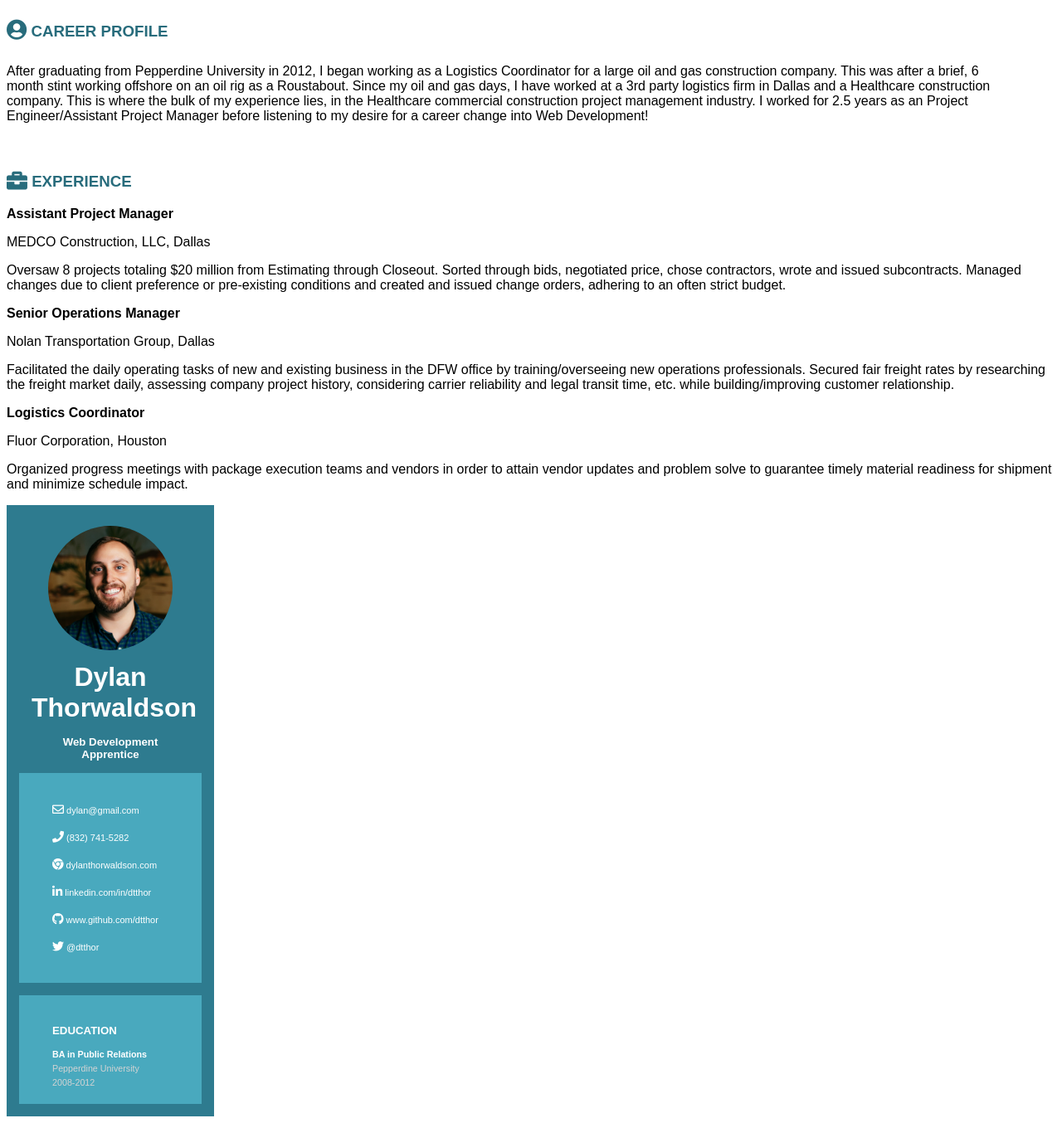
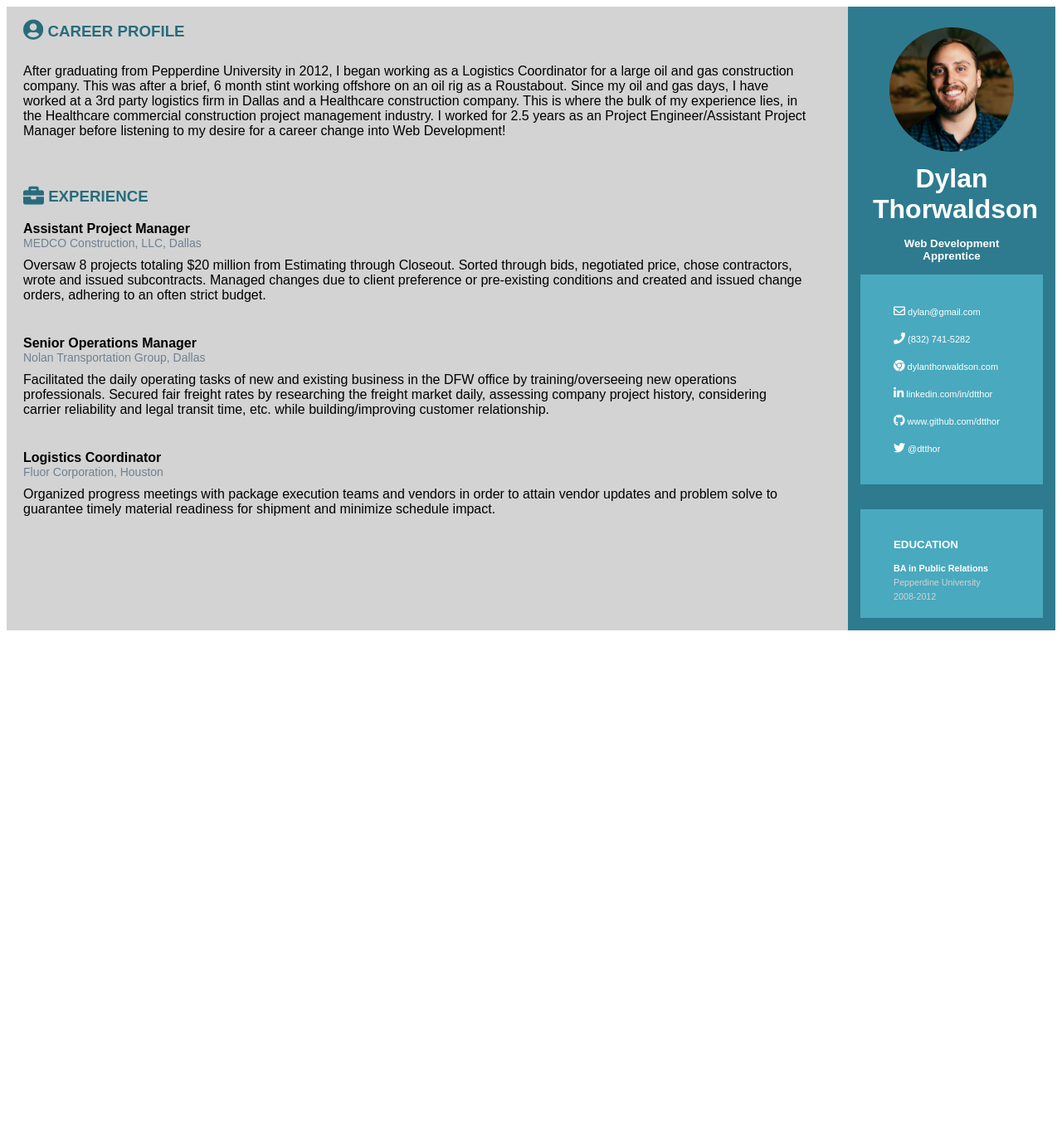
Before and after one commit to DTThor/react-resume, a React app: page / in a window 1280 px wide. Shown: the whole page at 83% size. After the commit the page ends 800 px from the top, so only its background shows below. Built offline with nearby package versions, Linux system fonts and the light colour scheme.

Commit message:
Add SASS and break down sidebar into contact and education react components

```diff
--- a/index.html
+++ b/index.html
@@ -3,7 +3,6 @@
   <head>
     <meta charset="UTF-8">
     <meta name="viewport" content="width=device-width, initial-scale=1.0">
-    <link rel="stylesheet" href="styles.css">
     <link rel="stylesheet" href="https://use.fontawesome.com/releases/v5.0.13/css/all.css" integrity="sha384-DNOHZ68U8hZfKXOrtjWvjxusGo9WQnrNx2sqG0tfsghAvtVlRW3tvkXWZh58N9jp" crossorigin="anonymous">
     <title>Dylan's Resume</title>
   </head>
--- a/styles.css
+++ b/input.scss
@@ -1,5 +1,9 @@
+$font-stack: Arial, sans-serif;
+$primary-background-color: lightgray;
+$sidebar-background: #2E7B8F;
+
 html {
-  font-family: Arial, "Helvetica Neue", Helvetica, sans-serif;
+  font: 100% $font-stack;
 }
 
 .container {
@@ -8,7 +12,7 @@ html {
 }
 
 .main {
-  background: lightgray;
+  background: $primary-background-color;
   padding-left: 20px;
 }
 
@@ -20,7 +24,7 @@ html {
 .container-side {
   display: flex;
   flex-direction: column;
-  background-color: #2E7B8F;
+  background-color: $sidebar-background;
   flex: initial;
   width: 250px;
   text-align: center;
--- a/src/App.js
+++ b/src/App.js
@@ -3,8 +3,9 @@ import ReactDOM from 'react-dom'
 import Profile from './components/Profile'
 import ExperienceList from './components/ExperienceList'
 import ExperienceCard from './components/ExperienceCard'
-import Sidebar from './components/Sidebar'
 import SectionHeader from './components/SectionHeader'
+import Contact from './components/Contact'
+import Education from './components/Education'
 import experience from './experience.js'
 
 class App extends Component {
@@ -14,12 +15,17 @@ class App extends Component {
 
   render() {
     return (
-      <div>
-        <SectionHeader name="CAREER PROFILE" icon="icon fas fa-user-circle fa-lg" />
-        <Profile />
-        <SectionHeader name="EXPERIENCE" icon="icon fas fa-briefcase fa-lg"/>
-        <ExperienceList />
-        <Sidebar />
+      <div className="container">
+        <div className="main">
+          <SectionHeader name="CAREER PROFILE" icon="icon fas fa-user-circle fa-lg" />
+          <Profile />
+          <SectionHeader name="EXPERIENCE" icon="icon fas fa-briefcase fa-lg"/>
+          <ExperienceList />
+        </div>
+        <div className="container-item container-side">
+          <Contact name="Dylan Thorwaldson" title="Web Development Apprentice" phone="(832) 741-5282" />
+          <Education title="EDUCATION" degree="BA in Public Relations" school="Pepperdine University" years="2008-2012" />
+        </div>
       </div>
     )
   }
--- a/src/components/Sidebar.js
+++ b/src/components/Contact.js
@@ -1,32 +1,22 @@
 import React from 'react';
 
 
-const Sidebar = () => (
+const Contact = ({name, title, phone}) => (
  (
-    <div className=' container container-item container-side'>
      <div>
        <img src="../profile.jpg" alt="Profile" />
-       <h1>Dylan Thorwaldson</h1>
-       <h5>Web Development Apprentice</h5>
+       <h1>{name}</h1>
+       <h5>{title}</h5>
        <ul className="contact">
          <li><i className="far fa-envelope fa-sm"></i><a href="mailto:notreal@gmail.com?subject=Hey-Dylan"> dylan@gmail.com</a></li>
-         <li><i className="fas fa-phone fa-sm"></i><a href="#">  (832) 741-5282</a></li>
+         <li><i className="fas fa-phone fa-sm"></i><a href="#">  {phone}</a></li>
          <li><i className="fab fa-chrome fa-sm"></i><a href="http://www.dylanthorwaldson.com" target="_blank" rel="noopener noreferrer">  dylanthorwaldson.com</a></li>
          <li><i className="fab fa-linkedin-in fa-sm"></i><a href="http://www.linkedin.com/in/dtthor" target="_blank" rel="noopener noreferrer">  linkedin.com/in/dtthor</a></li>
          <li><i className="fab fa-github fa-sm"></i><a href="http://www.github.com/dtthor" target="_blank" rel="noopener noreferrer">  www.github.com/dtthor</a></li>
        <li><i className="fab fa-twitter fa-sm"></i><a href="http://www.twitter.com/dtthor" target="_blank" rel="noopener noreferrer">  @dtthor</a></li>
        </ul>
-
-       <div className="education">
-         <h5>EDUCATION</h5>
-         <h6>BA in Public Relations</h6>
-         <h6 className="school">Pepperdine University</h6>
-         <h6 className="school">2008-2012</h6>
-
-       </div>
      </div>
-    </div>
   )
 )
 
-export default Sidebar;
+export default Contact;
--- /dev/null
+++ b/src/components/Education.js
@@ -0,0 +1,17 @@
+import React from 'react';
+
+
+const Education = ({ title, degree, school, years }) => (
+ (
+
+   <div className="education">
+     <h5>{title}</h5>
+     <h6>{degree}</h6>
+     <h6 className="school">{school}</h6>
+     <h6 className="school">{years}</h6>
+
+   </div>
+  )
+)
+
+export default Education;
--- a/src/components/ExperienceCard.js
+++ b/src/components/ExperienceCard.js
@@ -6,8 +6,8 @@ const ExperienceCard = ({role, company, details, id}) => (
     <div>
       <div>
         <h4>{role}</h4>
-        <p>{company}</p>
-        <p>{details}</p>
+        <p className="company">{company}</p>
+        <p className="role-details">{details}</p>
       </div>
     </div>
   )
--- a/src/components/ExperienceList.js
+++ b/src/components/ExperienceList.js
@@ -4,7 +4,7 @@ import experience from '../experience.js'
 
 const ExperienceList = () => (
   (
-    <div className=" container container-item">
+    <div className="container container-item">
       {
         experience.map((user, i) => (
           (
--- a/src/components/SectionHeader.js
+++ b/src/components/SectionHeader.js
@@ -3,7 +3,7 @@ import React from 'react';
 
 const SectionHeader = ({name, icon}) => (
   (
-    <div className="container container-item">
+    <div className="icon-section container-item">
       <h3 className="container-item"><i className={icon}></i> {name}</h3>
     </div>
   )
--- a/src/index.js
+++ b/src/index.js
@@ -1,5 +1,6 @@
 import React from 'react'
 import ReactDOM from 'react-dom'
 import App from './App'
+import '../input.scss'
 
 ReactDOM.render(<App />, document.getElementById('root'))
--- a/webpack.config.js
+++ b/webpack.config.js
@@ -11,6 +11,14 @@ module.exports = {
   },
   module: {
     rules: [
+      {
+        test: /\.scss$/,
+        use: [
+            "style-loader",
+            "css-loader",
+            "sass-loader"
+        ]
+      },
       {
         test: /\.json$/,
         loader: 'json-loader'
@@ -29,7 +37,7 @@ module.exports = {
   plugins: [
     new HtmlWebpackPlugin({
       template: path.join(__dirname, './index.html')
-    })
+    }),
   ],
   devServer: {
     historyApiFallback: { index: '/' },
```
Also changed, not shown: package.json (+5 -2 lines), 1 other file (tests, documents, lock files or other folders).
